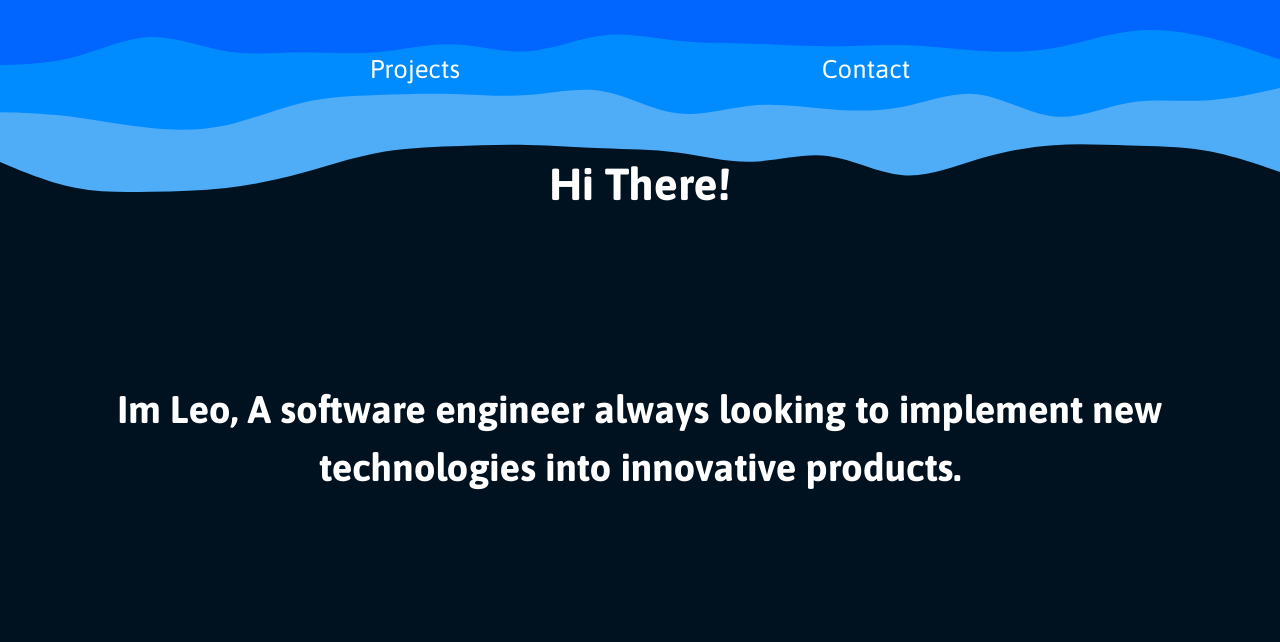
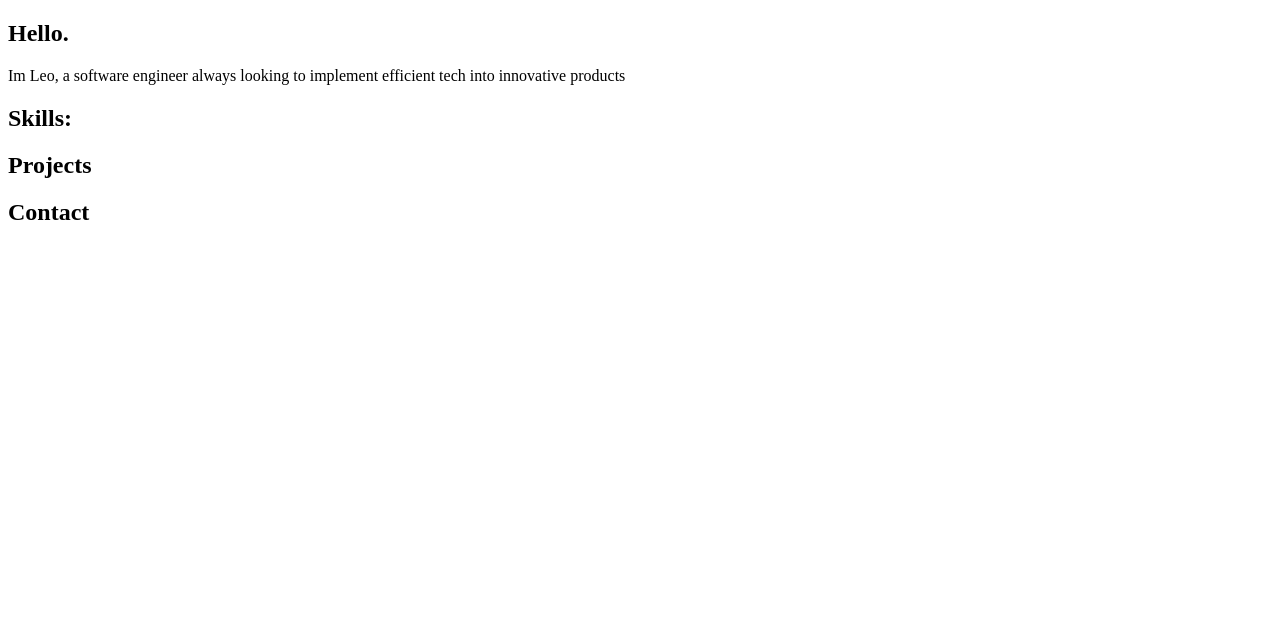
Before and after one commit to leovre/portfolio, a plain HTML site: page index.html in a window 1280 px wide. Drawn offline with Linux system fonts and the light colour scheme.

Commit message:
starting from scratch

```diff
--- a/index.html
+++ b/index.html
@@ -5,23 +5,27 @@
     <meta http-equiv="X-UA-Compatible" content="IE=edge">
     <meta name="viewport" content="width=device-width, initial-scale=1.0">
     <title>Leo's Portfolio</title>
-    <link rel="stylesheet" href="styles.css">
 </head>
 <body>
-    <nav class="center">
-        <a href="" class="links">Projects</a>
-        <a href="" class="links">Contact</a>
-    </nav>
+    <section>
+        <h1>Hello.</h1>
+        <p>Im Leo, a software engineer always looking to implement efficient tech into innovative products</p>
 
-    <main class="">
-            <h1 class="center">Hi There!</h1>
-        <section class="left-container">
-                <p class="bio">Im Leo, A software engineer always looking to implement new technologies into innovative products.</p>
-        </section>
+    </section>
 
-    </main>
+    <section>
+        <h2>Skills:</h2>
 
+    </section>
 
-    <script src="main.js"></script>
+    <section>
+        <h2>Projects</h2>
+
+    </section>
+
+    <section>
+        <h2>Contact</h2>
+    </section>
+
 </body>
 </html>
--- a/styles.css
+++ /dev/null
@@ -1,64 +0,0 @@
-@import url('https://fonts.googleapis.com/css2?family=Asap:ital,wght@0,100;0,200;0,300;0,400;0,500;0,600;0,700;0,800;0,900;1,100;1,200;1,300;1,400;1,500;1,600;1,700;1,800;1,900&display=swap');
-
-
-body {
-    display:flex;
-    flex-direction: column;
-    background-image: url('/images/layered-waves-haikei\ \(1\).svg');
-    background-size: cover;
-    background-position: center;
-    min-height: 100vh;
-    height: auto;
-    color: white;
-    font-family: 'Asap', sans-serif;
-}
-
-main{
-    display:flex;
-    flex-direction: column;
-    align-content: space-between;
-}
-
-h1{
-    font-size:3.5vw
-}
-
-.center {
-    text-align: center;
-}
-
-.left-container{
-    display: flex;
-    justify-content: center;
-    align-items: center;
-    min-height: 50vh;
-    height: auto;
-    text-align: center;
-}
-
-.bio{
-    font-size: 3vw;
-    font-weight: bold;
-    margin: 1em;
-    line-height: 1.5em;
-
-}
-
-nav{
-    display:flex;
-    align-items: center;
-    justify-content: space-evenly;
-    height: 15vh;
-    font-size:2vw
-}
-
-.links{
-    text-decoration: none;
-    color:white;
-}
-
-@media screen and (max-width: 600px) {
-    .bio{
-        font-size:5vw;
-    }
-}
```
Also changed, not shown: images/Screenshot 2023-05-09 at 9.48.06 AM.png (added), images/layered-waves-haikei (1).svg (deleted).
